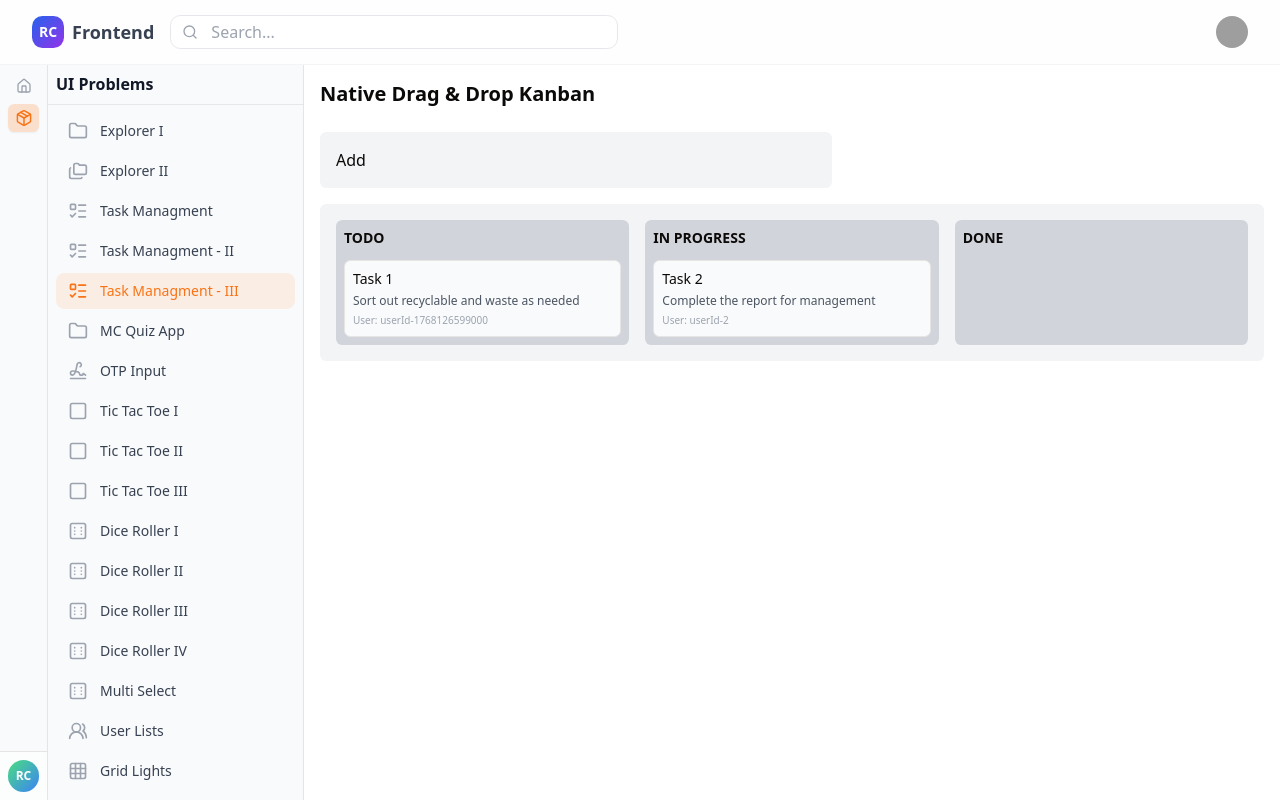
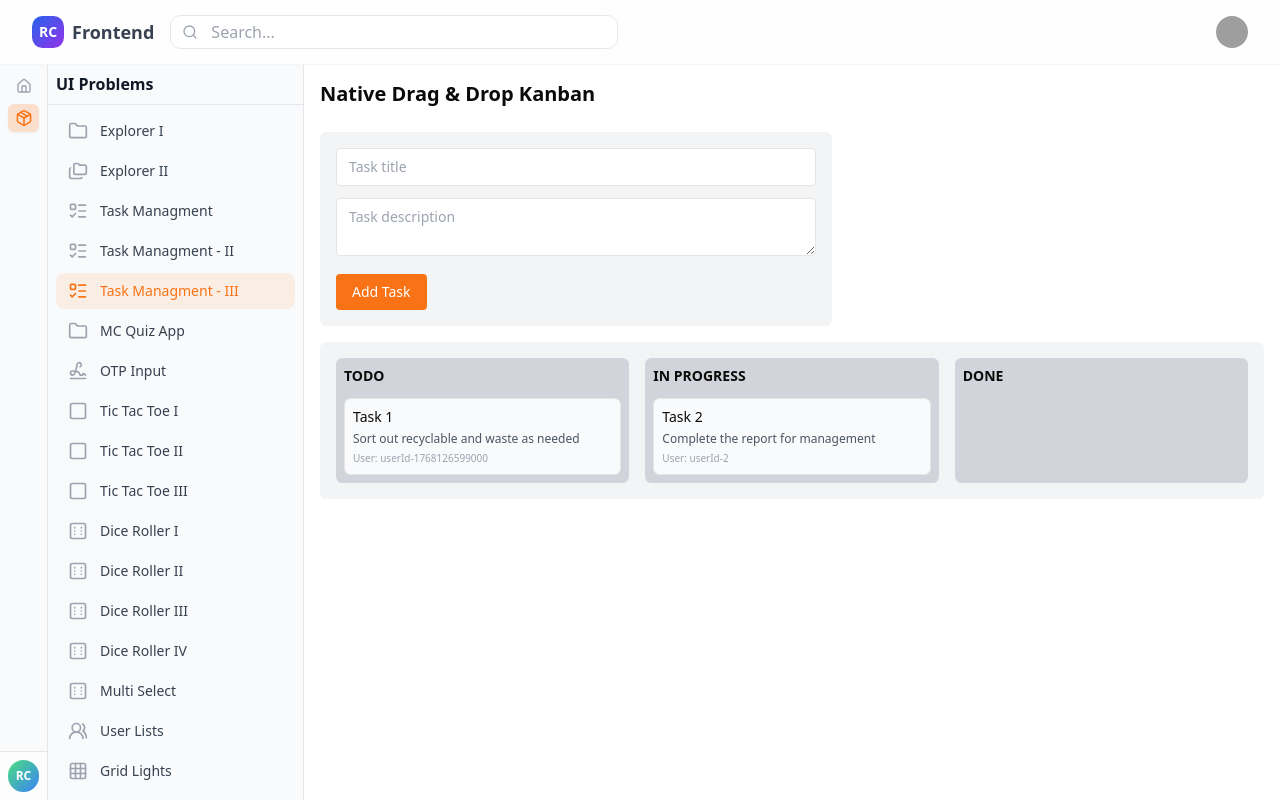
Before and after one commit to sachinrk04/UI-Problems-New, a React (Vite) app: page /ui-problems/task-managment-iii in a window 1280 px wide. Shown: the top 800 px of the page. Built offline with nearby package versions, Linux system fonts and the light colour scheme; grey boxes are pictures that could not be loaded.

Commit message:
add new task

```diff
--- a/src/pages/UIProblems/TaskManagmentIII.tsx
+++ b/src/pages/UIProblems/TaskManagmentIII.tsx
@@ -23,6 +23,26 @@ const TaskManagmentIII = () => {
   const [tasks, setTasks] = useState(initialTasks);
   const [draggingTaskId, setDraggingTaskId] = useState<string | null>(null);
 
+  const [title, setTitle] = useState("");
+  const [description, setDescription] = useState("");
+
+  const addTask = () => {
+    const payload = {
+        id: `taskId-${Date.now()}`,
+        title: title.trim(),
+        userId: `userId-${Date.now()}`,
+        description: description.trim(),
+        status: "TODO",
+    }
+
+    setTasks((prev) => {
+        return [...prev, payload]
+    })
+
+    setTitle("");
+    setDescription("");
+  }
+
   const onDragStart = (taskId: string) => {
     setDraggingTaskId(taskId);
   };
@@ -34,11 +54,11 @@ const TaskManagmentIII = () => {
   const onDrop = (status: string) => {
     if (!draggingTaskId) return;
 
-    setTasks((prev) =>
-      prev.map((task) =>
-        task.id === draggingTaskId ? { ...task, status } : task
-      )
-    );
+    setTasks((prev) => {
+        return prev.map((task) => {
+            return task.id === draggingTaskId ? { ...task, status } : task
+        })
+    });
 
     setDraggingTaskId(null);
   };
@@ -47,7 +67,25 @@ const TaskManagmentIII = () => {
     <div className="p-4">
       <h1 className="mb-6 text-xl font-semibold">Native Drag & Drop Kanban</h1>
       <div className="max-w-lg p-4 mb-4 space-y-3 bg-gray-100 rounded-sm">
-        Add
+        <input
+          value={title}
+          onChange={(e) => setTitle(e.target.value)}
+          placeholder="Task title"
+          className="w-full px-3 py-2 text-sm border rounded"
+        />
+        <textarea
+          value={description}
+          onChange={(e) => setDescription(e.target.value)}
+          placeholder="Task description"
+          className="w-full px-3 py-2 text-sm border rounded"
+        />
+        <button
+          onClick={addTask}
+          disabled={title.trim().length === 0}
+          className="px-4 py-2 text-sm text-white rounded bg-primary"
+        >
+          Add Task
+        </button>
       </div>
       <div className="flex justify-around p-4 bg-gray-100 rounded-sm gap-x-4">
         {columns.map((column) => (
```
